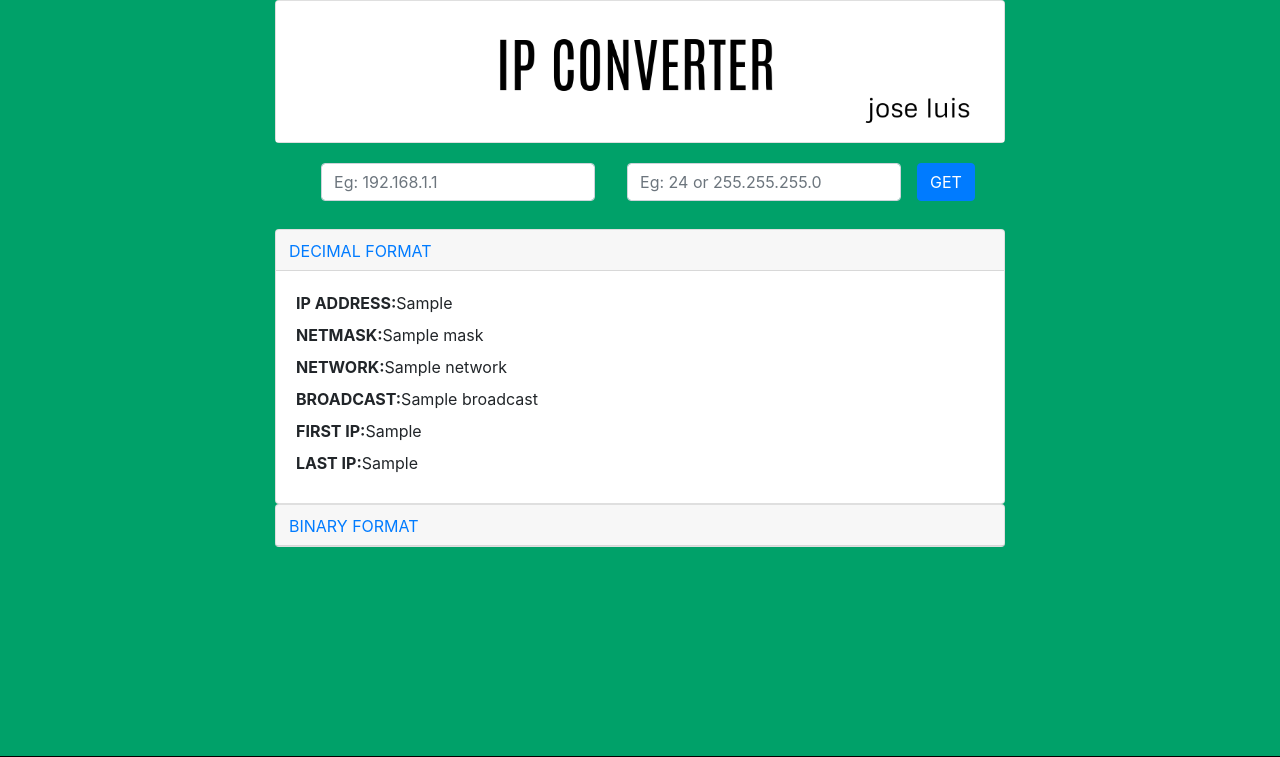
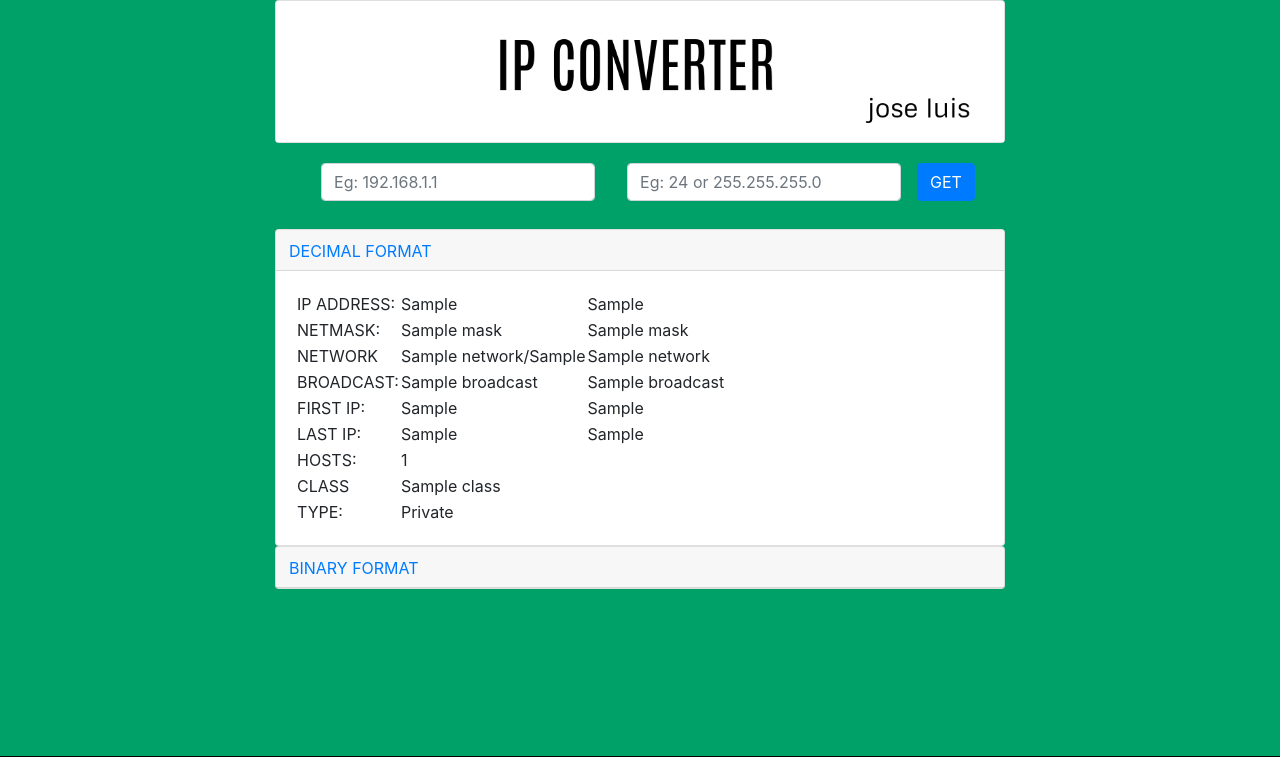
Before and after one commit to joselluis7/ip-convertor, a Flask app: template app/templates/index.html in a window 1280 px wide. Shown: the top 757 px of the page. Run offline with Flask 2, Linux system fonts and the light colour scheme; the template is opened without the code that fills it: most values are stand-ins (such as "Sample title", 1, 10 or a date in 2020); some libraries are stand-ins or nearby versions.

Commit message:
layout changed

```diff
--- a/app/templates/index.html
+++ b/app/templates/index.html
@@ -38,19 +38,53 @@
                     <div id="collapseOne" class="collapse show" aria-labelledby="headingOne" data-parent="#accordionExample">
                         <div class="card-body">
                             {% if decimal  %}
-                                    <label class="font-weight-bold" for="">IP ADDRESS:</label><span>{{ decimal.ip }}</span><br>
-                                    <label class="font-weight-bold" for="">NETMASK:</label><span>{{ decimal.mask}} </span><br>
-                                    <label class="font-weight-bold" for="">NETWORK:</label><span>{{ decimal.network }}</span> <br>
-                                    <label class="font-weight-bold"  for="">BROADCAST:</label><span>{{ decimal.broadcast }}</span><br>
-                                    <label class="font-weight-bold"  for="">FIRST IP:</label><span>{{ decimal.first_host }}</span><br>
-                                    <label class="font-weight-bold"  for="">LAST IP:</label><span>{{ decimal.last_host }}</span> <br>
+                            <table>
+                                <tr>
+                                    <td> IP ADDRESS:</td>
+                                    <td>{{ decimal.ip }}    </td>
+                                    <td>{{ binary.ip }}</td>
+                                </tr>
+                                <tr>
+                                    <td> NETMASK:</td>
+                                    <td>{{ decimal.mask }}</td>
+                                    <td>{{ binary.mask }}</td>
+                                </tr>
+                                <tr>
+                                    <td> NETWORK</td>
+                                    <td>{{ decimal.network }}/{{ decimal.bit_mask }}</td>
+                                    <td>{{ binary.network }} </td>
+                                </tr>
+                                <tr>
+                                    <td> BROADCAST:</td>
+                                    <td>{{ decimal.broadcast }}</td>
+                                    <td>{{ binary.broadcast }} </td>
+                                </tr>
+                                <tr>
+                                    <td>FIRST IP:</td>
+                                    <td>{{ decimal.first_host }}</td>
+                                    <td>{{ binary.first_host }} </td>
+                                </tr>
+                                <tr>
+                                    <td> LAST IP:</td>
+                                    <td>{{ decimal.last_host }}</td>
+                                    <td>{{ binary.last_host }} </td>
+                                </tr>
+                                <tr>
+                                    <td>HOSTS:</td>
+                                    <td>{{ decimal.hosts_number }}</td>
+                                </tr>
+                                <tr>
+                                    <td>CLASS</td>
+                                    <td>{{ decimal.class_ }}</td>
+                                </tr>
+                                <tr>
+                                    <td>TYPE:</td>
+                                    <td>Private</td>
+                                </tr>
+                            </table>
+
                                 {% else %}
-                                    <label class="font-weight-bold" for="">IP ADDRESS:</label> <br>
-                                    <label class="font-weight-bold" for="">NETMASK:</label><br>
-                                    <label class="font-weight-bold" for="">NETWORK:</label><br>
-                                    <label class="font-weight-bold"  for="">BROADCAST:</label><br>
-                                    <label class="font-weight-bold"  for="">FIRST IP:</label><br>
-                                    <label class="font-weight-bold"  for="">LAST IP:</label><br>
+                                    <h2> Introduza um ip</h2>
                                 {% endif %}
 
                         </div>
@@ -68,19 +102,34 @@
                     <div id="collapseTwo" class="collapse" aria-labelledby="headingTwo" data-parent="#accordionExample">
                         <div class="card-body">
                         {% if binary  %}
-                            <label class="font-weight-bold" for="">IP ADDRESS:</label><span>{{ binary.ip }}</span><br>
-                            <label class="font-weight-bold" for="">NETMASK:</label><span>{{ binary.mask}} </span><br>
-                            <label class="font-weight-bold" for="">NETWORK:</label><span>{{ binary.network }}</span> <br>
-                            <label class="font-weight-bold"  for="">BROADCAST:</label><span>{{ binary.broadcast }}</span><br>
-                            <label class="font-weight-bold"  for="">FIRST IP:</label><span>{{ binary.first_host }}</span><br>
-                            <label class="font-weight-bold"  for="">LAST IP:</label><span>{{ binary.last_host }}</span> <br>
+                        <table>
+                        <tr>
+                            <td> IP ADDRESS:</td>
+                            <td>{{ binary.ip }}    </td>
+                        </tr>
+                        <tr>
+                            <td> NETMASK:</td>
+                            <td>{{ binary.mask }}</td>
+                        </tr>
+                        <tr>
+                            <td> NETWORK</td>
+                            <td>{{ binary.network }}</td>
+                        </tr>
+                        <tr>
+                            <td> BROADCAST:</td>
+                            <td>{{ binary.broadcast }}</td>
+                        </tr>
+                        <tr>
+                            <td>FIRST IP:</td>
+                            <td>{{ binary.first_host }}</td>
+                        </tr>
+                        <tr>
+                            <td> LAST IP:</td>
+                            <td>{{ binary.last_host }}</td>
+                        </tr>
+                    </table>
                         {% else %}
-                            <label class="font-weight-bold" for="">IP ADDRESS:</label> <br>
-                            <label class="font-weight-bold" for="">NETMASK:</label><br>
-                            <label class="font-weight-bold" for="">NETWORK:</label><br>
-                            <label class="font-weight-bold"  for="">BROADCAST:</label><br>
-                            <label class="font-weight-bold"  for="">FIRST IP:</label><br>
-                            <label class="font-weight-bold"  for="">LAST IP:</label><br>
+
                         {% endif %}
                         </div>
                     </div>
```
